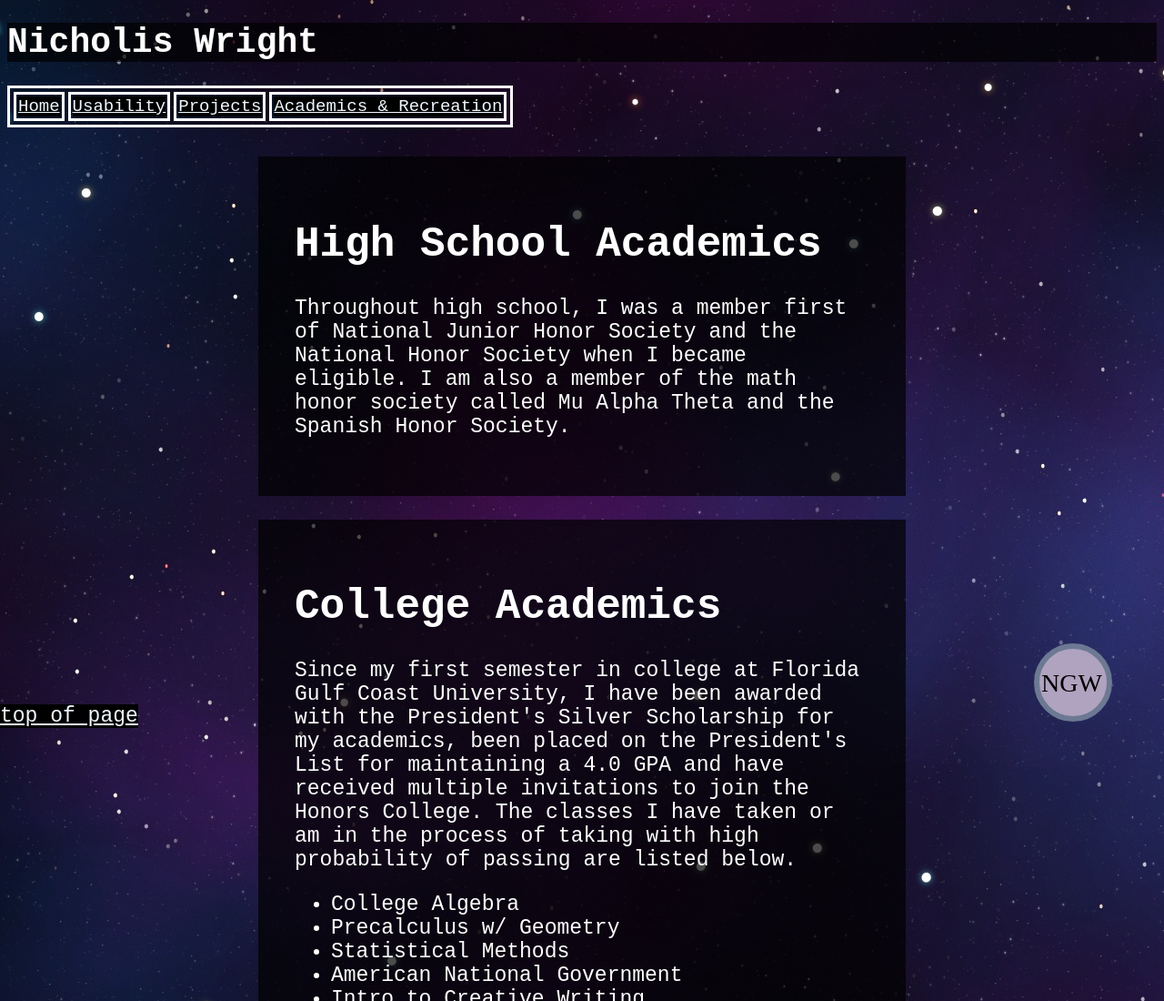
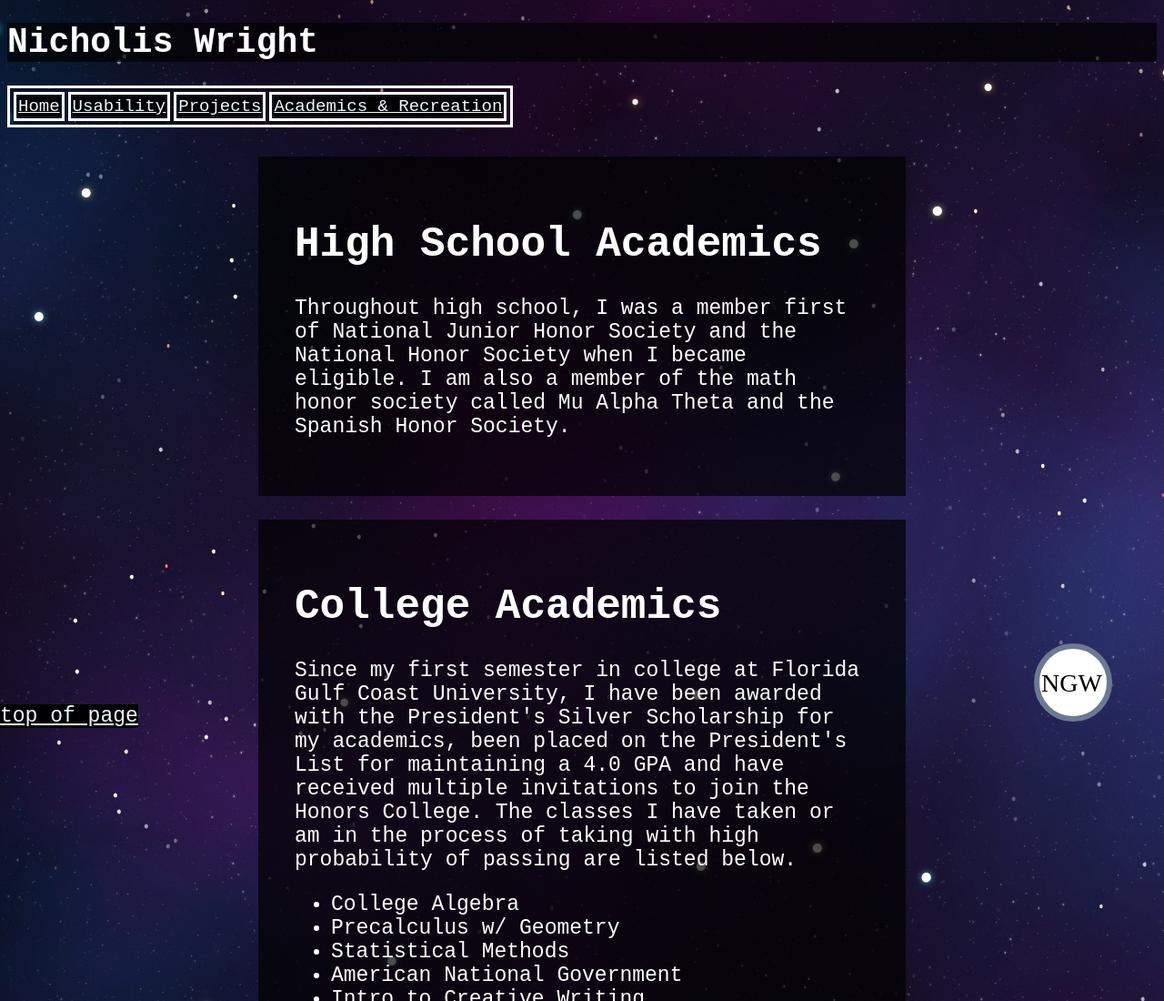
Before and after one commit to NICKW6499/NICKW6499.github.io, a plain HTML site: page academics.html in a window 1280 px wide. Shown: the top 1100 px of the page at 91% size. Drawn offline with Linux system fonts and the light colour scheme.

Commit message:
Update academics.html

```diff
--- a/academics.html
+++ b/academics.html
@@ -74,7 +74,7 @@
           <br>
       </div>
   <svg style="position: fixed; right: 0; bottom: 0;" width="150" height="100"><!--for svg in lower right corner-->
-          <circle cx="50" cy="50" r="40" stroke="#6D7993" stroke-width="6" fill="#b0a3bf" />
+          <circle cx="50" cy="50" r="40" stroke="#6D7993" stroke-width="6" fill=white />
           <text fill=black font-size="28" font-family="Aguafina Script" x="15" y="60">NGW</text>
   </svg>
   <a href="#topofpage" style="float: left; position: fixed; bottom: 0; left: 0;">top of page</a><!--for top of page button-->
```
